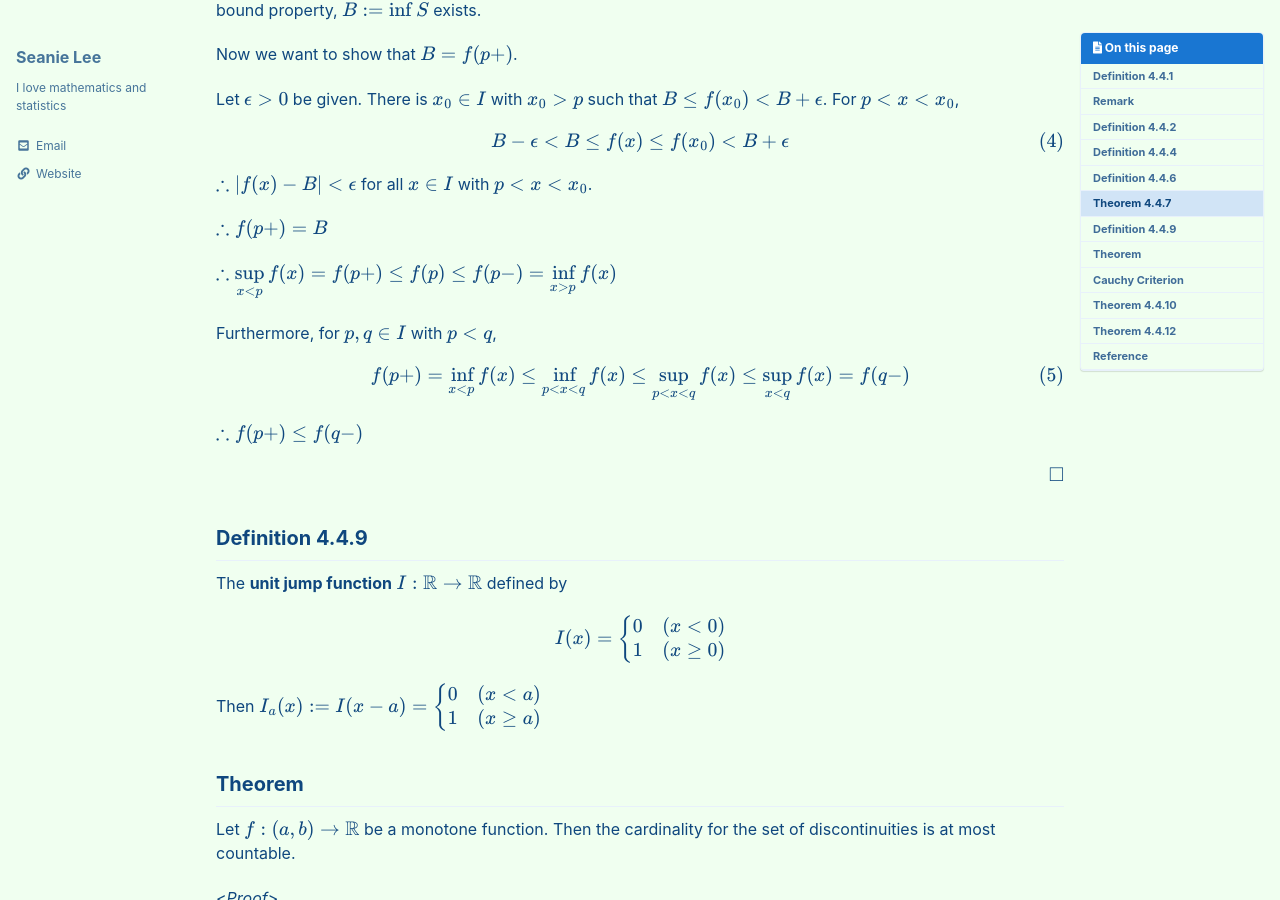
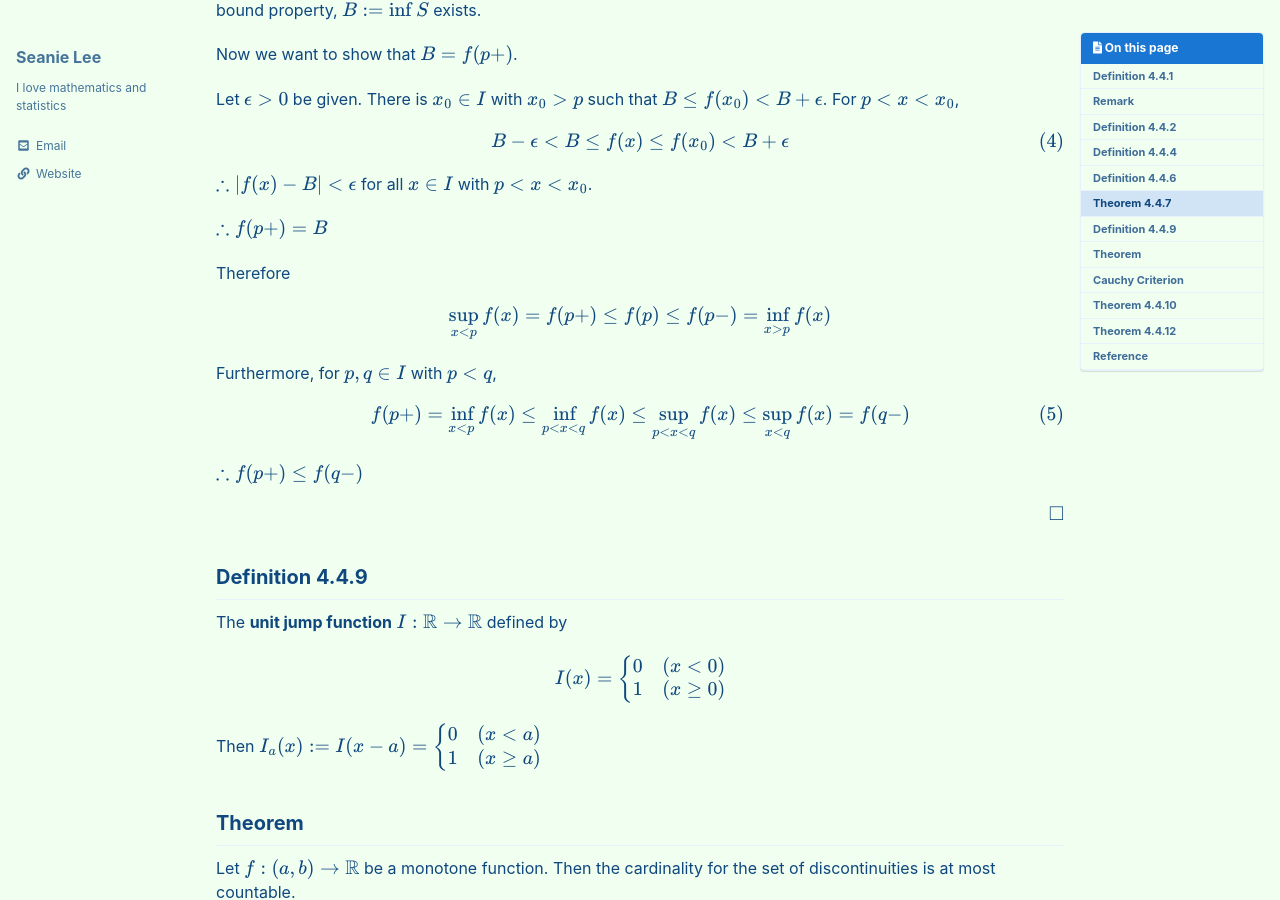
Before and after one commit to seanie12/blog, a Jekyll site: the page built from _posts/2021-03-06-monotone-discontinuity.md, in a window 1280 px wide and 900 px high, scrolled down 2392 px. Built offline with Jekyll 4.4.1, drawn with Linux system fonts in a browser that asks for light colours; cached includes are drawn as plain includes; formulas are drawn with MathJax 3.

Commit message:
Update 2021-03-06-monotone-discontinuity.md

```diff
--- a/_posts/2021-03-06-monotone-discontinuity.md
+++ b/_posts/2021-03-06-monotone-discontinuity.md
@@ -137,7 +137,13 @@ $\therefore \lvert f(x) - B\rvert  < \epsilon$ for all $x\in I$ with $p<x<x_0$.
 
  $\therefore f(p+) = B$
 
-$\therefore \displaystyle{\sup_{x<p} f(x) = f(p+) \leq f(p) \leq f(p-) = \inf_{x>p} f(x)}$
+ Therefore
+
+$$
+\begin{align*}
+\sup_{x<p} f(x) = f(p+) \leq f(p) \leq f(p-) = \inf_{x>p} f(x)
+ \end{align*}
+ $$
 
 Furthermore, for $p,q\in I$ with $p<q$,
 
```
